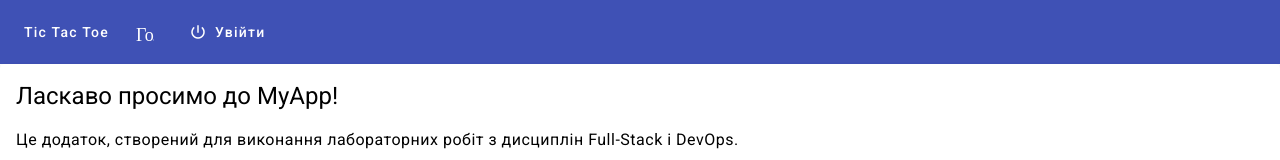
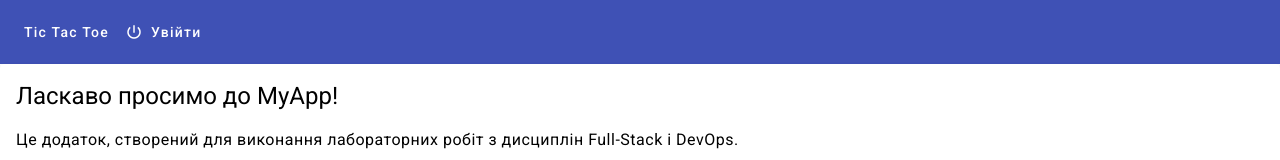
Before and after one commit to YuriiBishchuk/labEuUniversity, an Angular app in the folder AngularAuthYtAPI/ClientApp/: page / in a window 1280 px wide. Shown: the top 160 px of the page. Built offline with nearby package versions, Linux system fonts and the light colour scheme.

Commit message:
Update navbar.component.html

```diff
--- a/AngularAuthYtAPI/ClientApp/src/app/navbar/navbar.component.html
+++ b/AngularAuthYtAPI/ClientApp/src/app/navbar/navbar.component.html
@@ -1,7 +1,6 @@
 <mat-toolbar color="primary">
   <span>
     <button mat-button routerLink="/">{{ title }}</button>
-    <button mat-button routerLink="/"><mat-icon>Головна</mat-icon></button>
     <button mat-button routerLink="/board" *ngIf="isAuthenticated"><mat-icon>Дошка</mat-icon></button>
   </span>
   <div>
```
